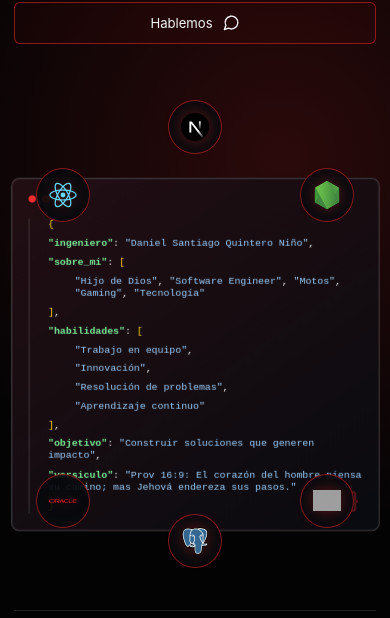
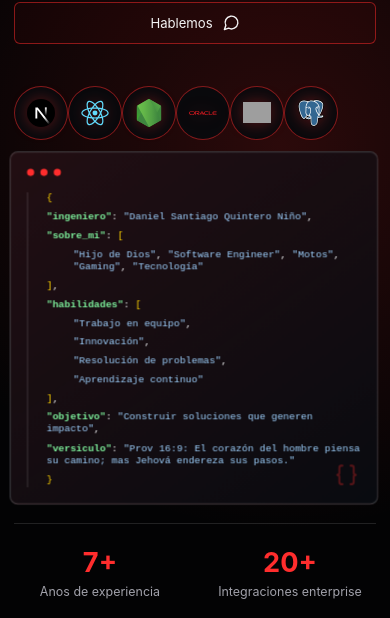
Before and after one commit to DanielSQN/mi-portafolio-web, a Next.js app: page / in a window 390 px wide. Shown: the part 615-1233 px from the top of the page. Built offline with nearby package versions, Linux system fonts and the light colour scheme; no server answers; grey boxes are pictures that could not be loaded.

Commit message:
Prevent mobile hero icon overlap

```diff
--- a/src/app/globals.css
+++ b/src/app/globals.css
@@ -1399,7 +1399,12 @@ form .primary-button {
 
   .hero-visual,
   .orbit-scene {
-    min-height: 500px;
+    align-items: center;
+    display: grid;
+    grid-template-columns: repeat(6, 1fr);
+    justify-items: center;
+    min-height: auto;
+    row-gap: 16px;
   }
 
   .orbit-ring-one {
@@ -1413,6 +1418,7 @@ form .primary-button {
   }
 
   .orbit-chip {
+    position: static;
     height: 54px;
     padding: 0;
     width: 54px;
@@ -1423,39 +1429,25 @@ form .primary-button {
     width: 28px;
   }
 
-  .orbit-chip-1 {
-    top: 14px;
-    left: calc(50% - 27px);
-  }
-
-  .orbit-chip-2 {
-    left: 22px;
-    top: 82px;
-  }
-
-  .orbit-chip-3 {
-    right: 22px;
-    top: 82px;
-  }
-
-  .orbit-chip-4 {
-    bottom: 58px;
-    left: 22px;
-  }
-
-  .orbit-chip-5 {
-    bottom: 58px;
-    right: 22px;
-  }
-
+  .orbit-chip-1,
+  .orbit-chip-2,
+  .orbit-chip-3,
+  .orbit-chip-4,
+  .orbit-chip-5,
   .orbit-chip-6 {
-    bottom: 18px;
-    left: calc(50% - 27px);
+    grid-column: auto;
+    grid-row: 1;
+  }
+
+  .laptop {
+    grid-column: 1 / -1;
+    grid-row: 2;
+    width: 100%;
   }
 
   .laptop-screen {
     min-height: 318px;
-    margin-top: 36px;
+    margin-top: 0;
     width: min(390px, 92vw);
   }
 
```
